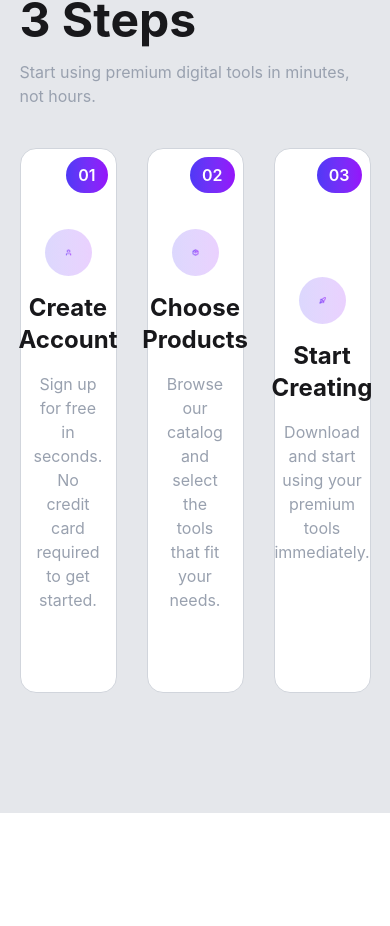
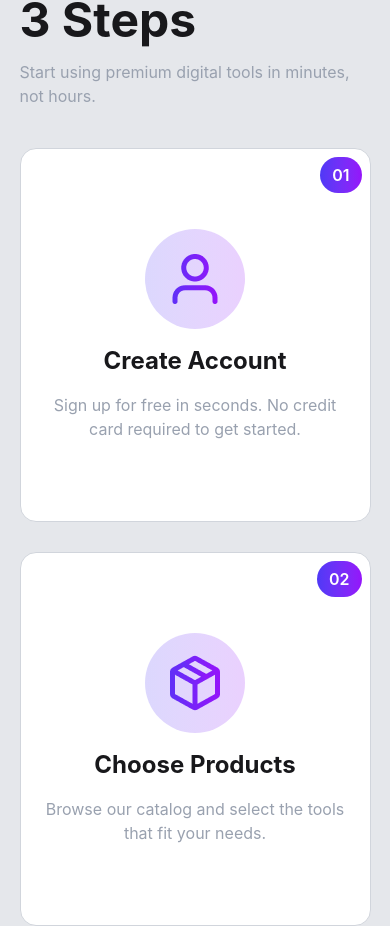
Before and after one commit to Ahmed-Asid/Assignment-6-DigiTools, a React (Vite) app: page / in a window 390 px wide. Shown: the part 4543-5469 px from the top of the page. Built offline with nearby package versions, Linux system fonts and the light colour scheme.

Commit message:
fixed some responsiveness

```diff
--- a/src/Component/Main/AddedProduct.jsx
+++ b/src/Component/Main/AddedProduct.jsx
@@ -9,8 +9,8 @@ export default function AddedProduct({ addedProduct, removeProduct }) {
 
     return (
         <div className="p-4 rounded-2xl bg-gray-100 flex justify-between items-center">
-            <div className="flex gap-4">
-                <div className="p-3 border border-gray-200 inline-flex rounded-full bg-white">
+            <div className="flex flex-col sm:flex-row gap-4">
+                <div className="p-3 border border-gray-200 w-fit rounded-full bg-white">
                     <img src={`${addedProduct.icon}`} alt="" />
                 </div>
                 <div>
--- a/src/Component/Steps & Pricing/Pricing.jsx
+++ b/src/Component/Steps & Pricing/Pricing.jsx
@@ -11,7 +11,7 @@ export default function Pricing() {
 
     return (
         <div className="w-[90%] md:w-[85%] lg:w-[75%] mx-auto py-30 space-y-10 flex flex-col items-center">
-            <div className="grid md:grid-cols-3 gap-6 w-full">
+            <div className="grid sm:grid-cols-2 lg:grid-cols-3 gap-6 w-full">
                 {pricing.map((price) => (
                     <div key={price.id} className={`p-6 rounded-2xl border border-gray-200 ${price.highlight ? 'bg-linear-to-r from-[#4f39f6] to-[#9514fa]' : 'bg-gray-50'} flex flex-col space-y-6 relative`}>
                         {price.highlight && <div className="badge badge-warning text-amber-700 absolute -top-2 right-32">{price.tag}</div>}
--- a/src/Component/Steps & Pricing/Steps.jsx
+++ b/src/Component/Steps & Pricing/Steps.jsx
@@ -10,7 +10,7 @@ export default function Steps() {
                     <p className="text-5xl font-bold">Get Started in 3 Steps</p>
                     <p className="text-gray-400">Start using premium digital tools in minutes, not hours.</p>
                 </div>
-                <div className="grid grid-cols-3 gap-7.5">
+                <div className="grid sm:grid-cols-2 lg:grid-cols-3 gap-7.5">
                     <div className="border border-gray-300 bg-white rounded-2xl px-6 py-20 space-y-4 relative flex flex-col justify-center items-center text-center">
                         <p className="py-1.5 px-3 font-semibold text-white bg-linear-to-r from-[#4f39f6] to-[#9514fa] text-center rounded-full absolute top-2 right-2">01</p>
                         <div className="bg-linear-to-r from-[#4f39f633] to-[#9514fa33] p-5 rounded-full w-fit">
```
